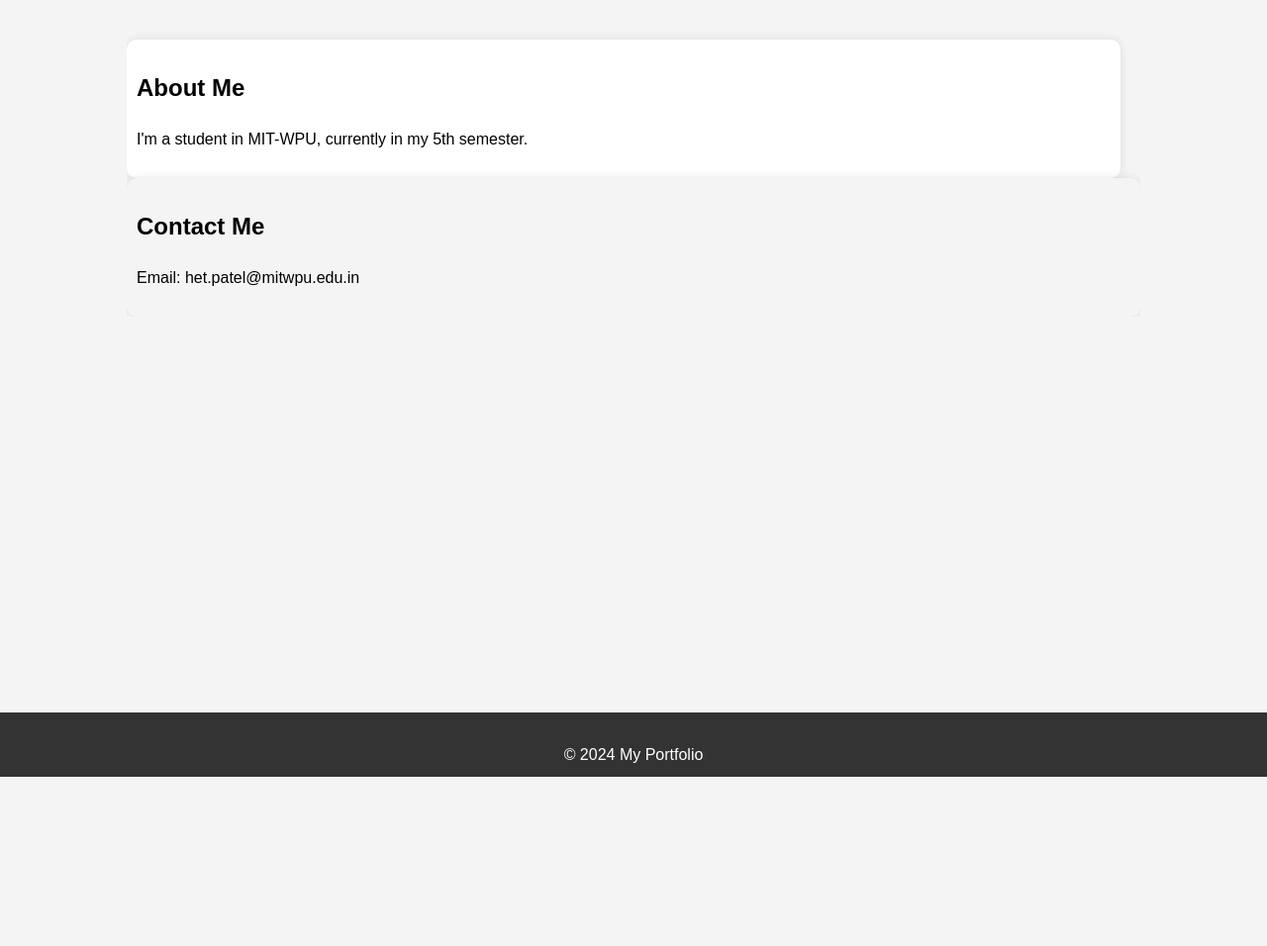
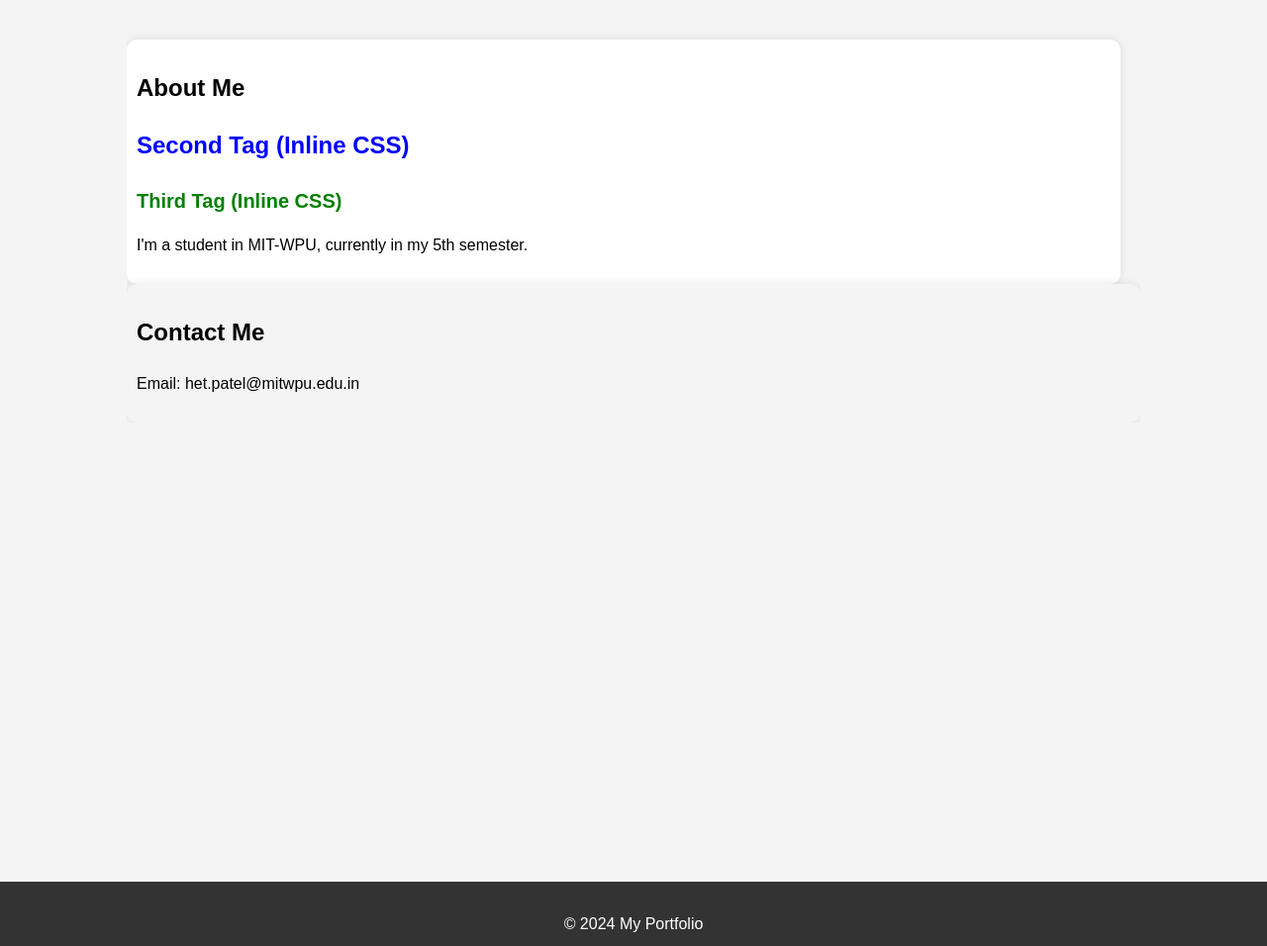
Before and after one commit to HetPatel7069/FSDHet, a plain HTML site: page index.html in a window 1280 px wide. Shown: the part 104-1060 px from the top of the page at 99% size. Before the commit the page ends 889 px from the top, so only its background shows below. Drawn offline with Linux system fonts and the light colour scheme.

Commit message:
third commit

```diff
--- a/index.html
+++ b/index.html
@@ -25,6 +25,12 @@
         <div class="container">
             <div class="content">
                 <h2>About Me</h2>
+                <h1 style="color: blue; font-size: 24px;">
+                    Second Tag (Inline CSS)
+                </h1>
+                <h1 style="color: green; font-size: 20px;">
+                    Third Tag (Inline CSS)
+                </h1>
                 <p>I'm a student in MIT-WPU, currently in my 5th semester.</p>
             </div>
             <aside class="sidebar">
--- a/styles.css
+++ b/styles.css
@@ -43,6 +43,7 @@ header ul li a {
 header h1 {
     float: left;
     margin: 0;
+    color:#fff;
 }
 .main-nav {
     display: none;
@@ -73,7 +74,7 @@ header h1 {
 footer {
     text-align: center;
     padding: 10px;
-    margin-top: 400px;
+    margin-top: 464px;
     background: #333;
     color: #fff;
     clear: both;
```
